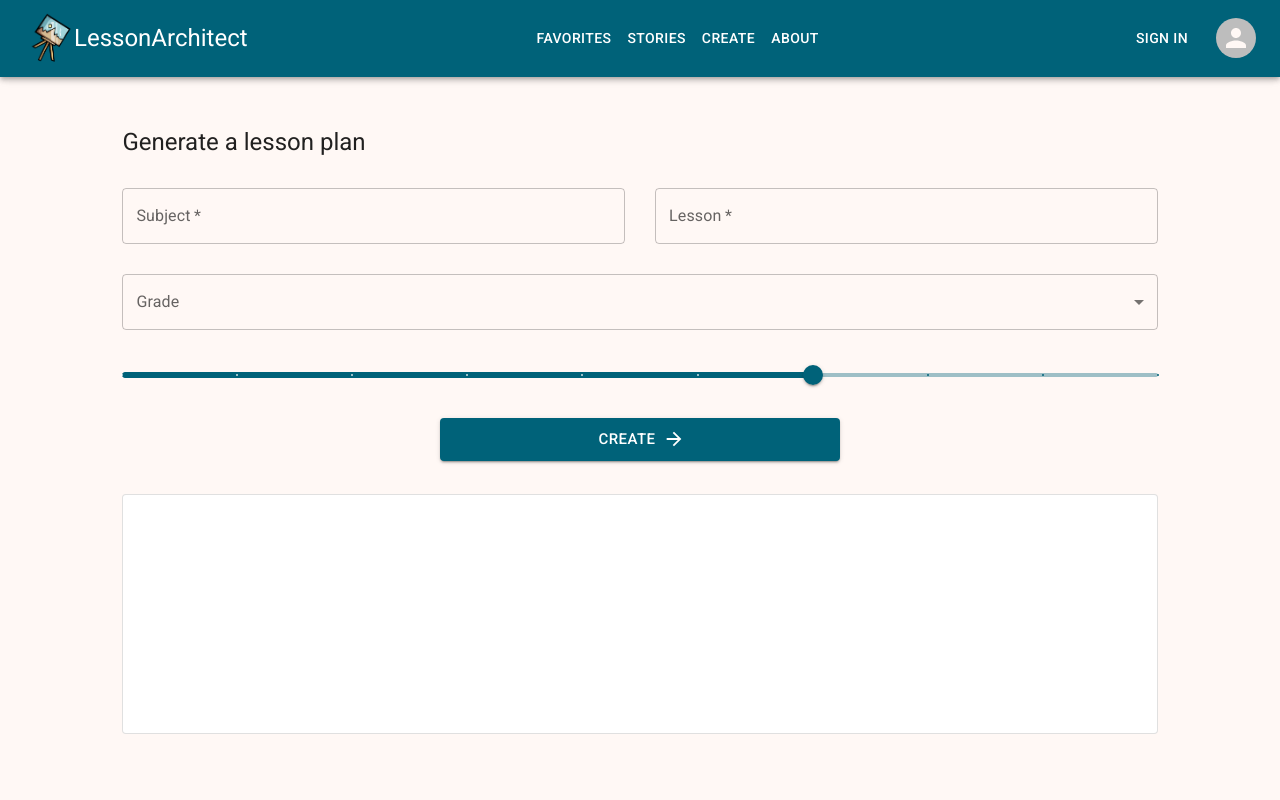
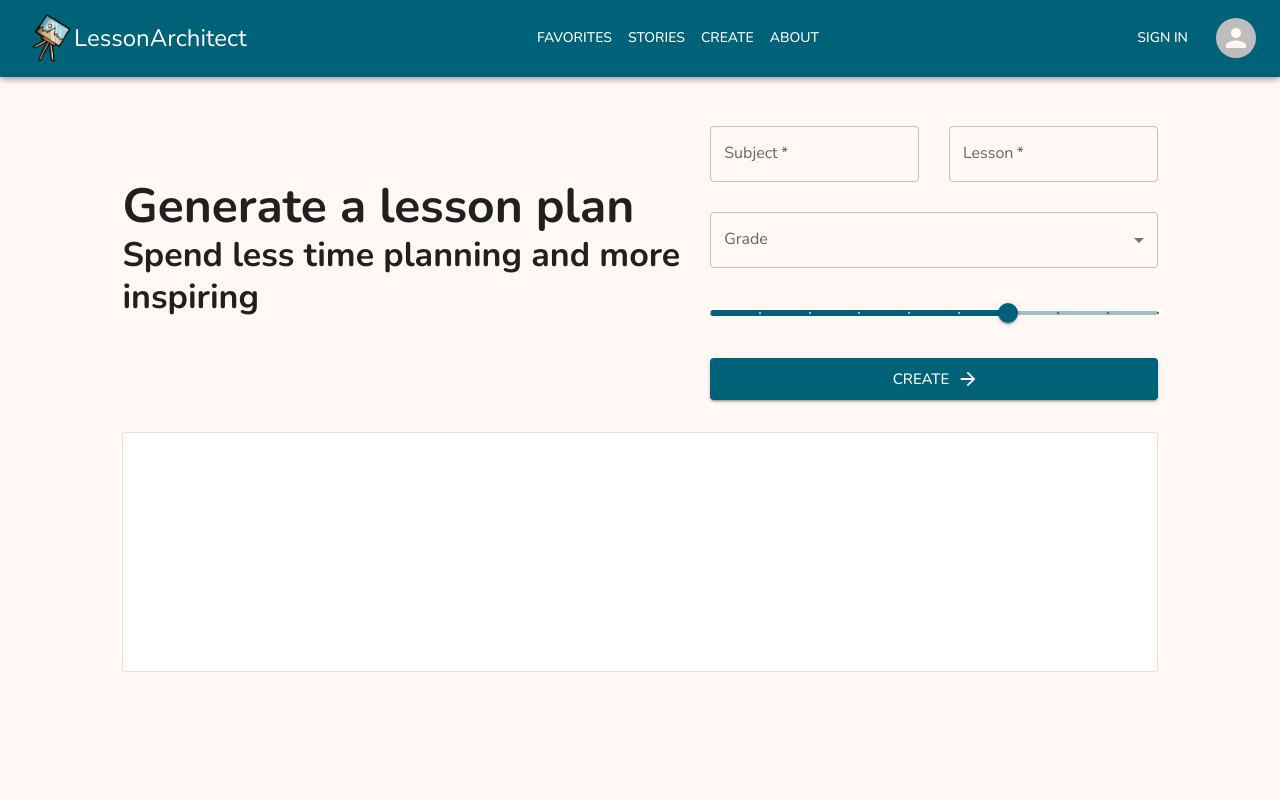
Before and after one commit to Eddy-cs/LessonArchitect, a Next.js app: page /generate in a window 1280 px wide. Shown: the top 800 px of the page. Built offline with nearby package versions, Linux system fonts and the light colour scheme; no server answers.

Commit message:
Modified generate page styling

```diff
--- a/components/GenerateForm.js
+++ b/components/GenerateForm.js
@@ -63,8 +63,19 @@ export default function StoryForm(props) {
 
   return (
     <Fragment>
-      <form className={styles.form__container} onSubmit={submitHandler}>
-        <Typography variant="h5">Generate a lesson plan</Typography>
+      <div className={styles.hero}>
+        {/* Hero Description */}
+        <div>
+          <Typography fontWeight={700} variant="h3">
+            Generate a lesson plan
+          </Typography>
+          <Typography fontWeight={700} variant="h4">
+            Spend less time planning and more inspiring
+          </Typography>
+        </div>
+        {/* Hero Description */}
+        {/* Hero Form */}
+        <form className={styles.hero__form} onSubmit={submitHandler}>
           <div
             style={{
               display: "grid",
@@ -96,12 +107,24 @@ export default function StoryForm(props) {
               onChange={handleChange}
             >
               <MenuItem value={"Kindergarden"}>Kindergarden</MenuItem>
-            <MenuItem value={"Elementary Grade 1"}>Elementary Grade 1</MenuItem>
-            <MenuItem value={"Elementary Grade 2"}>Elementary Grade 2</MenuItem>
-            <MenuItem value={"Elementary Grade 3"}>Elementary Grade 3</MenuItem>
-            <MenuItem value={"Elementary Grade 4"}>Elementary Grade 4</MenuItem>
-            <MenuItem value={"Elementary Grade 5"}>Elementary Grade 5</MenuItem>
-            <MenuItem value={"Elementary Grade 6"}>Elementary Grade 6</MenuItem>
+              <MenuItem value={"Elementary Grade 1"}>
+                Elementary Grade 1
+              </MenuItem>
+              <MenuItem value={"Elementary Grade 2"}>
+                Elementary Grade 2
+              </MenuItem>
+              <MenuItem value={"Elementary Grade 3"}>
+                Elementary Grade 3
+              </MenuItem>
+              <MenuItem value={"Elementary Grade 4"}>
+                Elementary Grade 4
+              </MenuItem>
+              <MenuItem value={"Elementary Grade 5"}>
+                Elementary Grade 5
+              </MenuItem>
+              <MenuItem value={"Elementary Grade 6"}>
+                Elementary Grade 6
+              </MenuItem>
               <MenuItem value={"Junior High School Grade 7"}>
                 Junior High School Grade 7
               </MenuItem>
@@ -133,7 +156,6 @@ export default function StoryForm(props) {
             max={10}
           />
           <Button
-          className={styles.form__button}
             size="large"
             variant={buttonLoad}
             type="submit"
@@ -142,7 +164,11 @@ export default function StoryForm(props) {
             Create
           </Button>
         </form>
-      <Card className={styles.form__story} variant="outlined">
+        {/* Hero Form */}
+        {/* Generated Result */}
+        {/* Generated Result */}
+      </div>
+      <Card className={styles.hero__result} variant="outlined">
         <Typography variant="h4">
           {result ===
           "Sorry, the maximum number of requests for today has been reached. Please sign in or try again tomorrow."
--- a/pages/_app.js
+++ b/pages/_app.js
@@ -20,6 +20,21 @@ const muiTheme = createTheme({
       default: "#fff8f5",
     },
   },
+  typography: {
+    fontFamily: [
+      "Nunito",
+      "-apple-system",
+      "BlinkMacSystemFont",
+      '"Segoe UI"',
+      "Roboto",
+      '"Helvetica Neue"',
+      "Arial",
+      "sans-serif",
+      '"Apple Color Emoji"',
+      '"Segoe UI Emoji"',
+      '"Segoe UI Symbol"',
+    ].join(","),
+  },
 });
 
 function MyApp({ Component, pageProps }) {
@@ -28,7 +43,7 @@ function MyApp({ Component, pageProps }) {
       <ThemeProvider theme={muiTheme}>
         <CssBaseline />
         <Head>
-          <title>Little Fiction</title>
+          <title>Lesson Architect</title>
         </Head>
         <Navbar />
         <main className={styles.layout__grid}>
--- a/styles/GenerateForm.module.css
+++ b/styles/GenerateForm.module.css
@@ -1,23 +1,18 @@
-.form__container {
+.hero__form {
   display: grid;
   margin-top: 30px;
   gap: 30px;
 }
 
-.form__story {
+.hero__result {
   min-height: 30vh;
   padding: 1rem;
   margin-top: 2rem;
   margin-bottom: 8rem;
 }
 
-.form__button {
-  position: fixed;
-  border-radius: 20px;
-  width: 40%;
-  min-width: 264px;
-  max-width: 400px;
-  bottom: 4%;
-  left: 50%;
-  transform: translateX(-50%);
+.hero{
+ display: grid;
+ grid-auto-flow: column;
+ place-items: center;
 }
--- a/styles/globals.css
+++ b/styles/globals.css
@@ -1,4 +1,5 @@
-@import url('https://fonts.googleapis.com/css2?family=Roboto:wght@300;400;500;700&display=swap');
+/* @import url('https://fonts.googleapis.com/css2?family=Roboto:wght@300;400;500;700&display=swap'); */
+@import url('https://fonts.googleapis.com/css2?family=Nunito:wght@300;400;500;700&display=swap');
 
 html,
 body {
```
Lines whose indentation alone changed are shown as unchanged.
